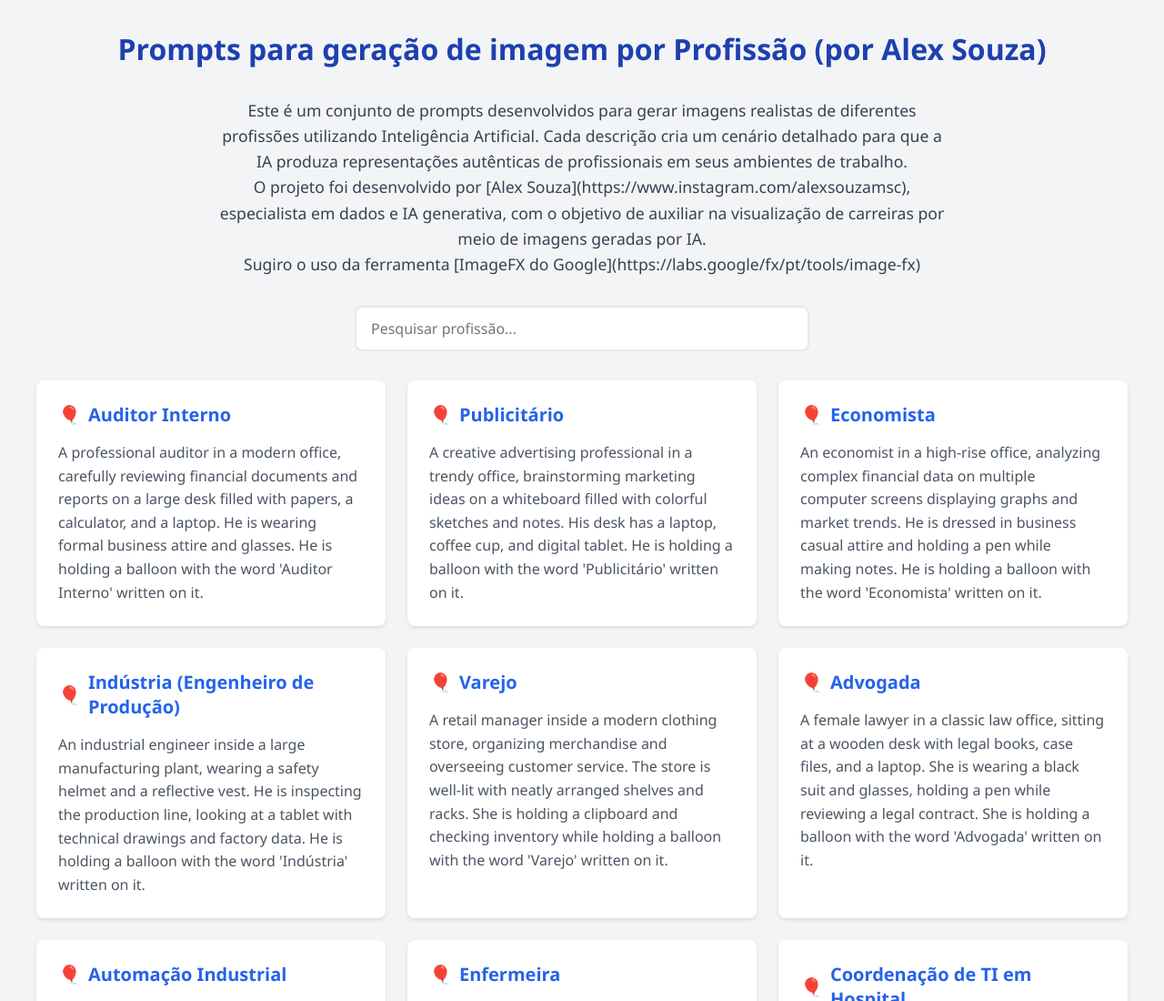
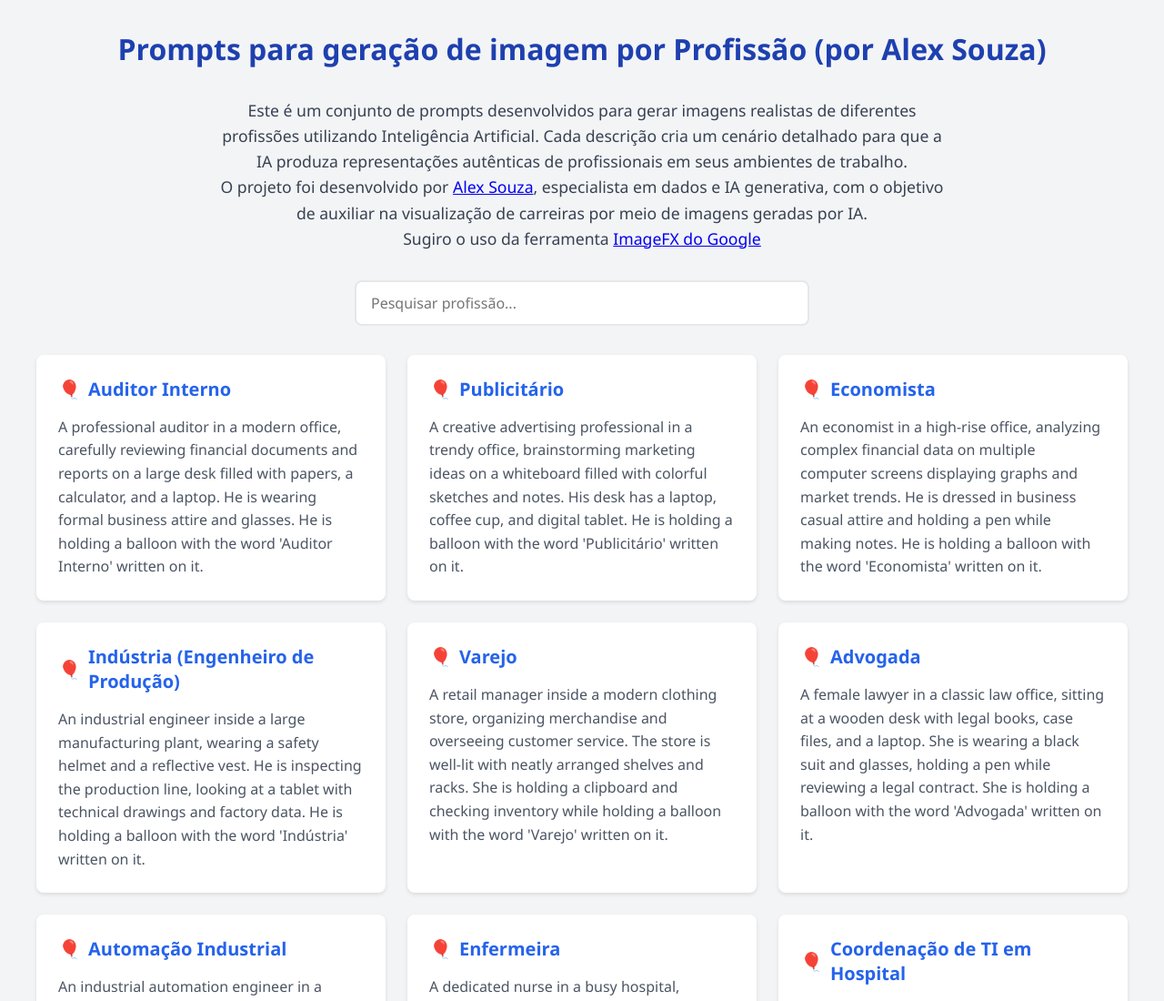
Before and after one commit to aasouzaconsult/imagensprofissoes_prompts, a plain HTML site: page index.html in a window 1280 px wide. Shown: the top 1100 px of the page at 91% size. Drawn offline with Linux system fonts and the light colour scheme.

Commit message:
index.html

```diff
--- a/index.html
+++ b/index.html
@@ -114,8 +114,8 @@
 
         <div class="intro">
             <p>Este é um conjunto de prompts desenvolvidos para gerar imagens realistas de diferentes profissões utilizando Inteligência Artificial. Cada descrição cria um cenário detalhado para que a IA produza representações autênticas de profissionais em seus ambientes de trabalho.</p>
-            <p>O projeto foi desenvolvido por [Alex Souza](https://www.instagram.com/alexsouzamsc), especialista em dados e IA generativa, com o objetivo de auxiliar na visualização de carreiras por meio de imagens geradas por IA.</p>
-            <p>Sugiro o uso da ferramenta [ImageFX do Google](https://labs.google/fx/pt/tools/image-fx)</p>
+            <p>O projeto foi desenvolvido por <a href="https://www.instagram.com/alexsouzamsc" target="_blank">Alex Souza</a>, especialista em dados e IA generativa, com o objetivo de auxiliar na visualização de carreiras por meio de imagens geradas por IA.</p>
+            <p>Sugiro o uso da ferramenta <a href="https://labs.google/fx/pt/tools/image-fx" target="_blank">ImageFX do Google</a></p>
         </div>
 
         <div class="search-container">
```
